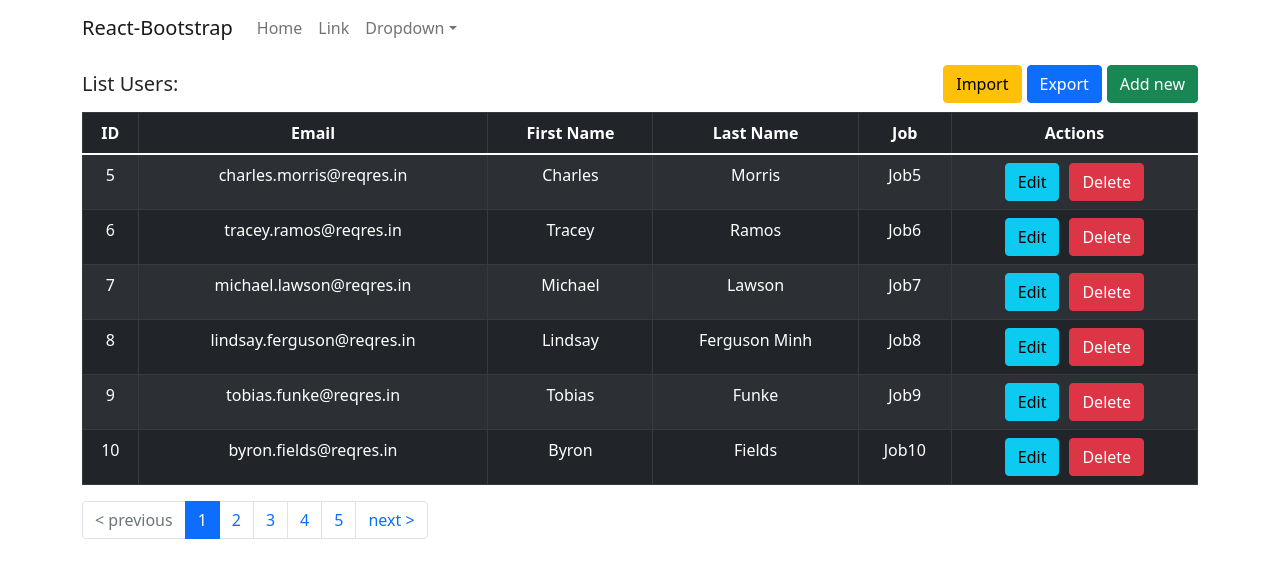
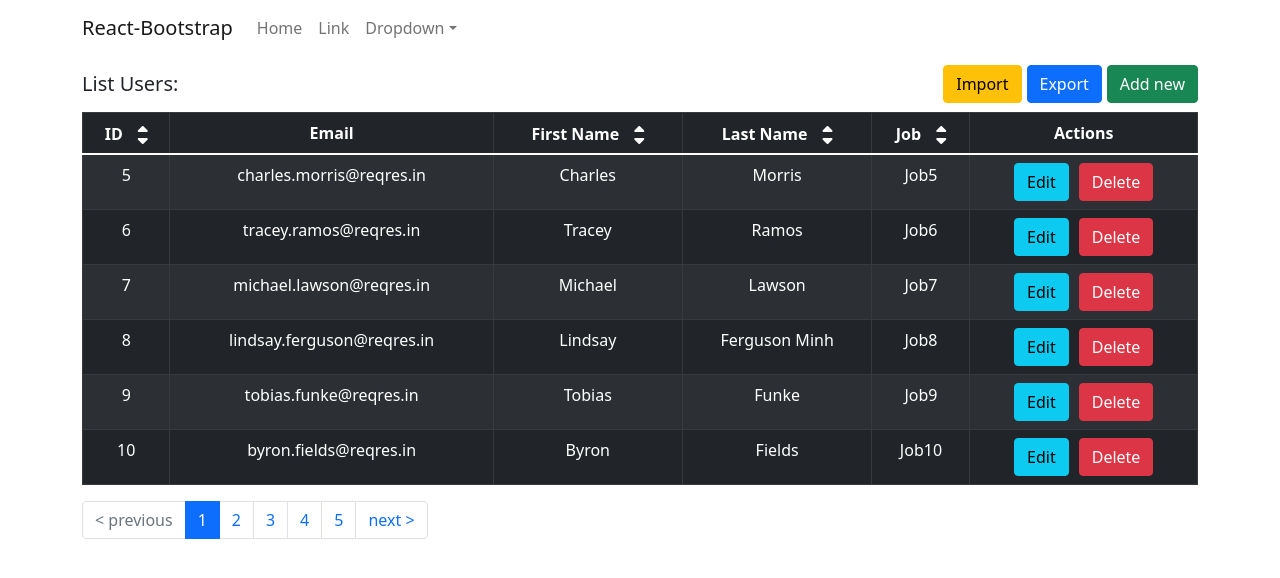
Before and after one commit to minhquang23/beginReact, a React (Create React App) app: page / in a window 1280 px wide. Shown: the top 578 px of the page. Built offline with nearby package versions, Linux system fonts and the light colour scheme; data requests are answered from the project's data file.

Commit message:
coding sort

```diff
--- a/package.json
+++ b/package.json
@@ -4,6 +4,7 @@
   "private": true,
   "dependencies": {
     "@babel/plugin-proposal-private-property-in-object": "^7.21.11",
+    "@fortawesome/fontawesome-free": "6.1.1",
     "@testing-library/jest-dom": "^5.16.1",
     "@testing-library/react": "^11.2.7",
     "@testing-library/user-event": "^12.8.3",
--- a/src/App.scss
+++ b/src/App.scss
@@ -36,3 +36,24 @@ code {
   justify-content: center;
   gap: 10px;
 }
+
+.sort-wrap {
+  display: flex;
+  gap: 15px;
+  justify-content: center;
+  line-height: 22px;
+  .sort-icon {
+    display: flex;
+    flex-direction: column;
+    margin-top: 2px;
+    i {
+      cursor: pointer;
+
+      height: 4px;
+
+      &:hover {
+        opacity: 0.6;
+      }
+    }
+  }
+}
--- a/src/components/EditUserModal.jsx
+++ b/src/components/EditUserModal.jsx
@@ -31,7 +31,7 @@ function EditUserModal({ handleClose, handleShow, handleEditUser, dataUser }) {
         job: dataUser.job,
       });
     }
-  }, [dataUser]);
+  }, [dataUser, handleShow]);
 
   const handleInputChange = (e) => {
     const { name, value } = e.target;
--- a/src/components/TableUsers.jsx
+++ b/src/components/TableUsers.jsx
@@ -1,15 +1,14 @@
 import "../App.scss";
-import Table from "react-bootstrap/Table";
 import _ from "lodash";
 import { fetchAllUsers } from "../services/UserServices";
 import { useEffect, useState } from "react";
-import { Button } from "react-bootstrap";
+import { Table, Button } from "react-bootstrap";
 import ReactPaginate from "react-paginate";
 import AddNewModal from "./AddNewModal";
 import EditUserModal from "./EditUserModal";
 import ConfirmModal from "./ConfirmModal";
 
-const TableUsers = (props) => {
+const TableUsers = () => {
   const [listUsers, setListUsers] = useState([]);
   const [dataUser, setDataUser] = useState({});
 
@@ -22,6 +21,15 @@ const TableUsers = (props) => {
 
   const [showDelete, setShowDelete] = useState(false);
   const handleCloseDeleteUser = () => setShowDelete(false);
+
+  const [sortBy, setSortBy] = useState("asc");
+  console.log("sortBy :", sortBy);
+  const [sortField, setSortField] = useState("id");
+  console.log("sortField :", sortField);
+  const handleSort = (sortBy, sortField) => {
+    setSortBy(sortBy);
+    setSortField(sortField);
+  };
 
   const handleShowEditUser = (user) => {
     setDataUser(user);
@@ -94,11 +102,69 @@ const TableUsers = (props) => {
       <Table striped bordered hover variant="dark">
         <thead>
           <tr className="align-center">
-            <th>ID</th>
-            <th>Email</th>
-            <th>First Name</th>
-            <th>Last Name</th>
-            <th>Job</th>
+            <th>
+              <div className="sort-wrap">
+                <span>ID</span>
+                <span className="sort-icon">
+                  <i
+                    className="fa-solid fa-sort-up"
+                    onClick={() => handleSort("asc", "id")}
+                  ></i>
+                  <i
+                    className="fa-solid fa-sort-down"
+                    onClick={() => handleSort("desc", "id")}
+                  ></i>
+                </span>
+              </div>
+            </th>
+            <th>
+              <span>Email</span>
+            </th>
+            <th>
+              <div className="sort-wrap">
+                <span>First Name</span>{" "}
+                <span className="sort-icon">
+                  <i
+                    className="fa-solid fa-sort-up"
+                    onClick={() => handleSort("asc", "first_name")}
+                  ></i>
+                  <i
+                    className="fa-solid fa-sort-down"
+                    onClick={() => handleSort("desc", "first_name")}
+                  ></i>
+                </span>
+              </div>
+            </th>
+            <th>
+              <div className="sort-wrap">
+                <span>Last Name</span>{" "}
+                <span className="sort-icon">
+                  <i
+                    className="fa-solid fa-sort-up"
+                    onClick={() => handleSort("asc", "last_name")}
+                  ></i>
+                  <i
+                    className="fa-solid fa-sort-down"
+                    onClick={() => handleSort("desc", "last_name")}
+                  ></i>
+                </span>
+              </div>
+            </th>
+            <th>
+              <div className="sort-wrap">
+                <span>Job</span>
+                <span className="sort-icon">
+                  <i
+                    className="fa-solid fa-sort-up"
+                    onClick={() => handleSort("asc", "job")}
+                  ></i>
+                  <i
+                    className="fa-solid fa-sort-down"
+                    onClick={() => handleSort("desc", "job")}
+                  ></i>
+                </span>
+              </div>
+            </th>
             <th>Actions</th>
           </tr>
         </thead>
--- a/src/index.js
+++ b/src/index.js
@@ -4,6 +4,7 @@ import App from "./App";
 import reportWebVitals from "./reportWebVitals";
 import "bootstrap/dist/css/bootstrap.min.css";
 import "react-toastify/dist/ReactToastify.css";
+import "@fortawesome/fontawesome-free/css/all.min.css";
 
 ReactDOM.render(
   <React.StrictMode>
```
Also changed, not shown: 1 other file (tests, documents, lock files or other folders).
